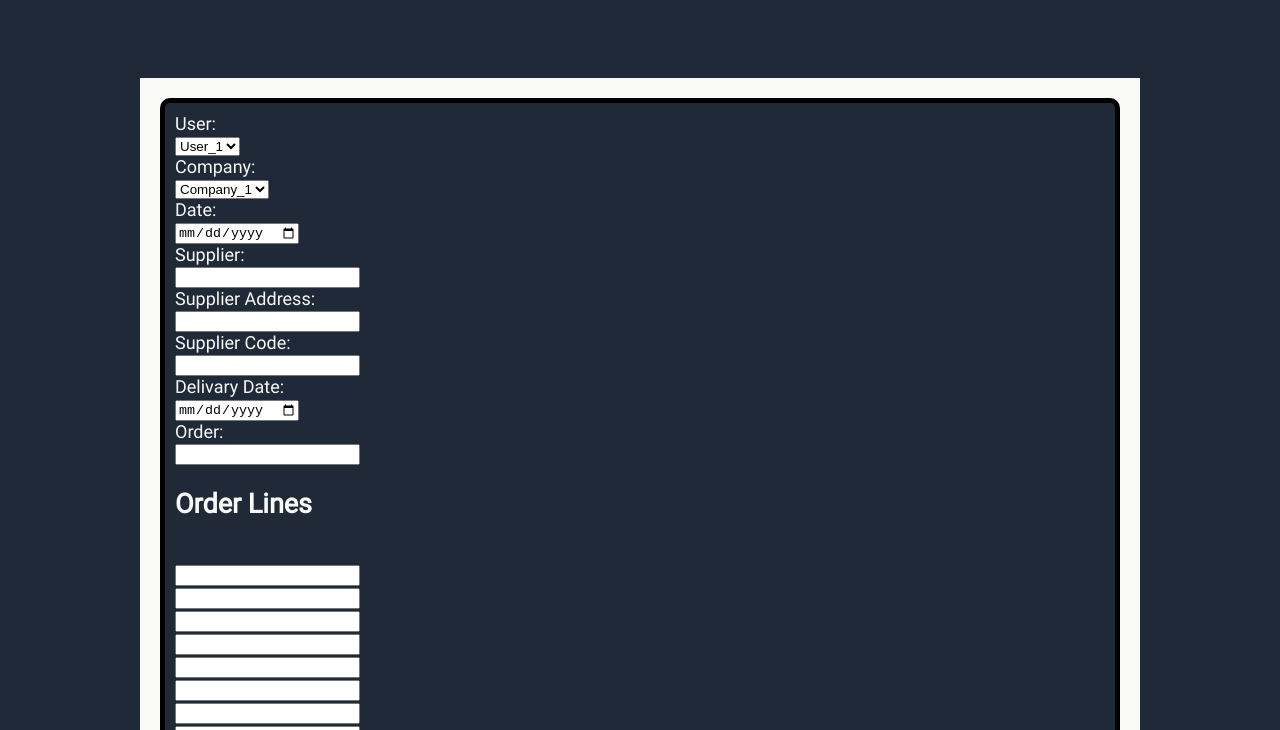
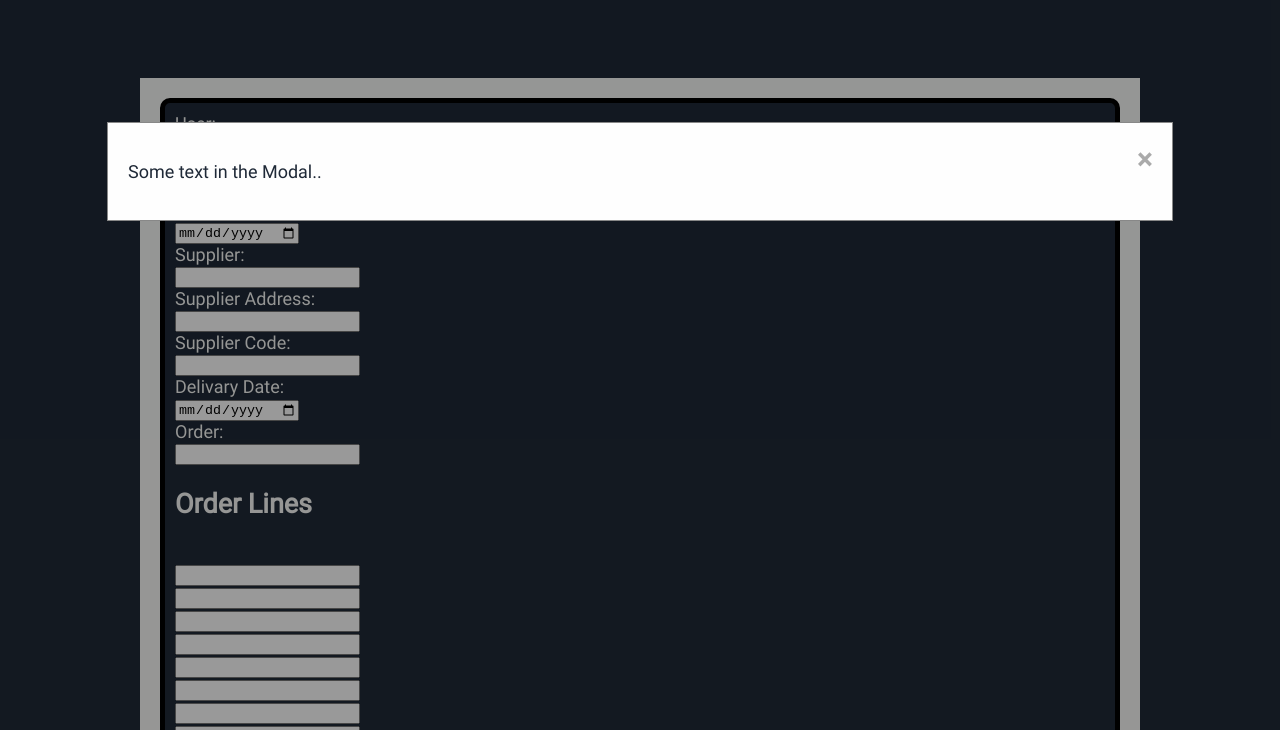
Before and after one commit to AlexeyDemyan/PO-generator-frontend, a website with bundled scripts: page index.html in a window 1280 px wide. Shown: the part 70-800 px from the top of the page. Built offline with nearby package versions, Linux system fonts and the light colour scheme; files whose address does not match are found by name.

Commit message:
working on modal window

```diff
--- a/css/style.css
+++ b/css/style.css
@@ -25,6 +25,50 @@ body {
 section {
   padding-top: 100px;
   padding-bottom: 100px;
+}
+
+/* Modal */
+
+/* The Modal (background) */
+.modal {
+  display: block;
+  position: fixed;
+  z-index: 1;
+  /* left: 0;
+  top: 0; */
+  width: 100%;
+  height: 100%;
+  overflow: auto; /* Enable scroll if needed */
+  background-color: rgb(0, 0, 0); /* Fallback color */
+  background-color: rgba(0, 0, 0, 0.4); /* Black w/ opacity */
+}
+
+/* Modal Content/Box */
+.modal-content {
+  background-color: #fefefe;
+  margin: 15% auto;
+  padding: 20px;
+  border: 1px solid #888;
+  width: 80%;
+}
+
+.modal-content p {
+  color: #1f2937;
+}
+
+/* The Close Button */
+.close {
+  color: #aaa;
+  float: right;
+  font-size: 28px;
+  font-weight: bold;
+}
+
+.close:hover,
+.close:focus {
+  color: black;
+  text-decoration: none;
+  cursor: pointer;
 }
 
 /* Header */
--- a/index.html
+++ b/index.html
@@ -11,6 +11,15 @@
     <title>Purchase Order Generator</title>
   </head>
   <body>
+    <!-- Modal -->
+
+      <div class="modal">
+        <div class="modal-content">
+          <span class="close">&times;</span>
+          <p>Some text in the Modal..</p>
+        </div>
+      </div>
+
     <!-- Header -->
 
     <header class="header">
@@ -95,6 +104,7 @@
           <div class="section__inner">
             <div class="po-entries-list--container">
               <div class="po-entries-list--header">
+                <h2>PO Number</h2>
                 <h2>User</h2>
                 <h2>Company</h2>
                 <h2>Supplier</h2>
--- a/js/POEntry.js
+++ b/js/POEntry.js
@@ -5,6 +5,9 @@ const poEntriesListElement = bodyElement.querySelector(
 
 export const renderPoEntry = (poEntry) => {
   const poEntryListItem = document.createElement('li');
+
+  const poEntryNumberTextItem = document.createElement('p');
+  poEntryNumberTextItem.innerText = poEntry.orderNumber;
 
   const poEntryUserTextItem = document.createElement('p');
   poEntryUserTextItem.innerText = poEntry.user;
@@ -15,9 +18,11 @@ export const renderPoEntry = (poEntry) => {
   const poEntrySupplierTextItem = document.createElement('p');
   poEntrySupplierTextItem.innerText = poEntry.supplier;
 
+  poEntryListItem.appendChild(poEntryNumberTextItem);
   poEntryListItem.appendChild(poEntryUserTextItem);
   poEntryListItem.appendChild(poEntryCompanyTextItem);
   poEntryListItem.appendChild(poEntrySupplierTextItem);
 
+
   poEntriesListElement.appendChild(poEntryListItem);
 };
--- a/js/main.js
+++ b/js/main.js
@@ -48,11 +48,11 @@ console.log("attempting to fetch data...");
 
 getData(
   (data) => {
-    //console.log(data);
+    console.log(data[0])
     data.forEach((entry) => {
-      //console.log(entry.user);
       renderPoEntry(entry);
     });
+    console.log('Data obtained successfully!')
   },
   (error) => {
     console.log(`${error} - Unable to load data`);
```
Also changed, not shown: js/modal.js (added, +15 -0 lines).
